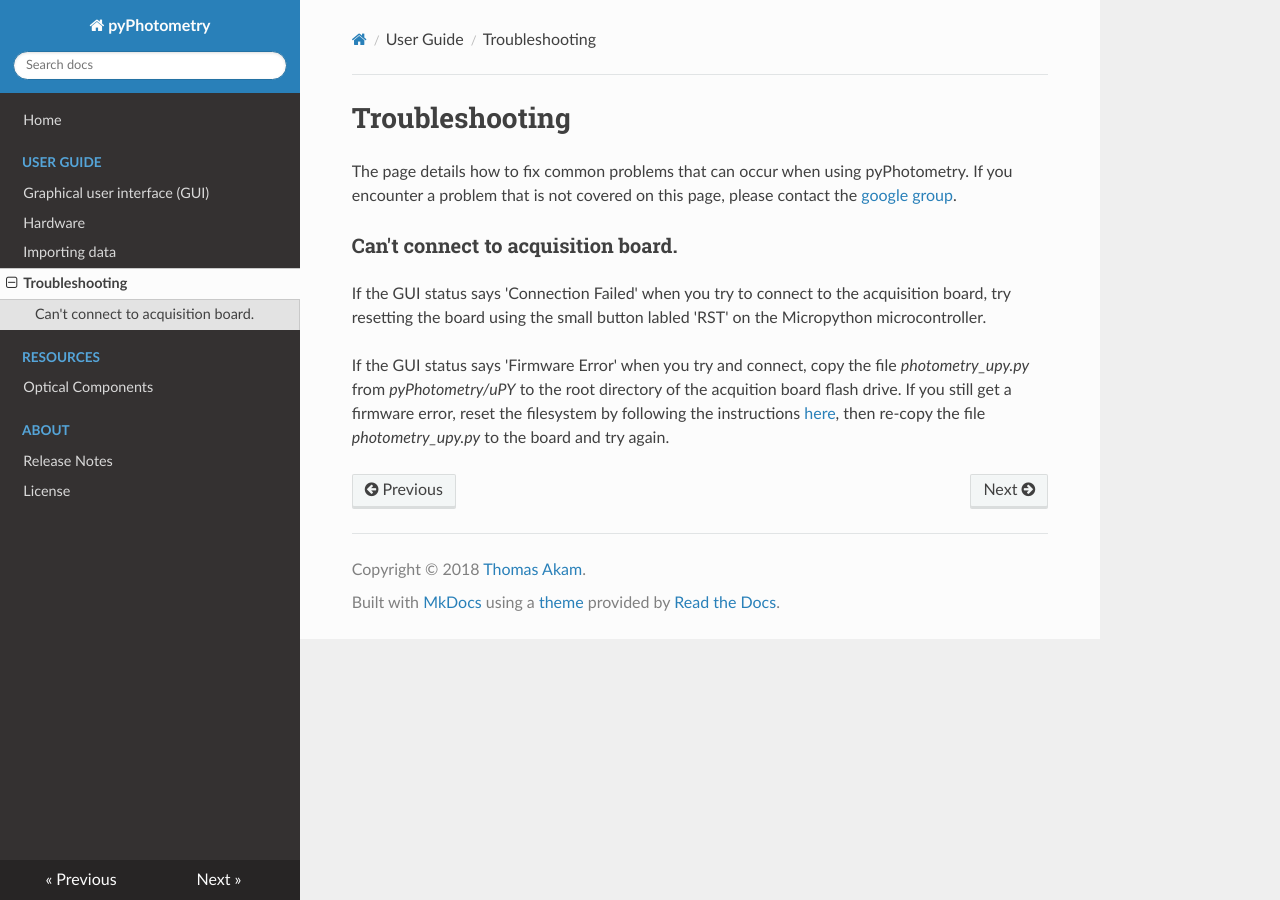
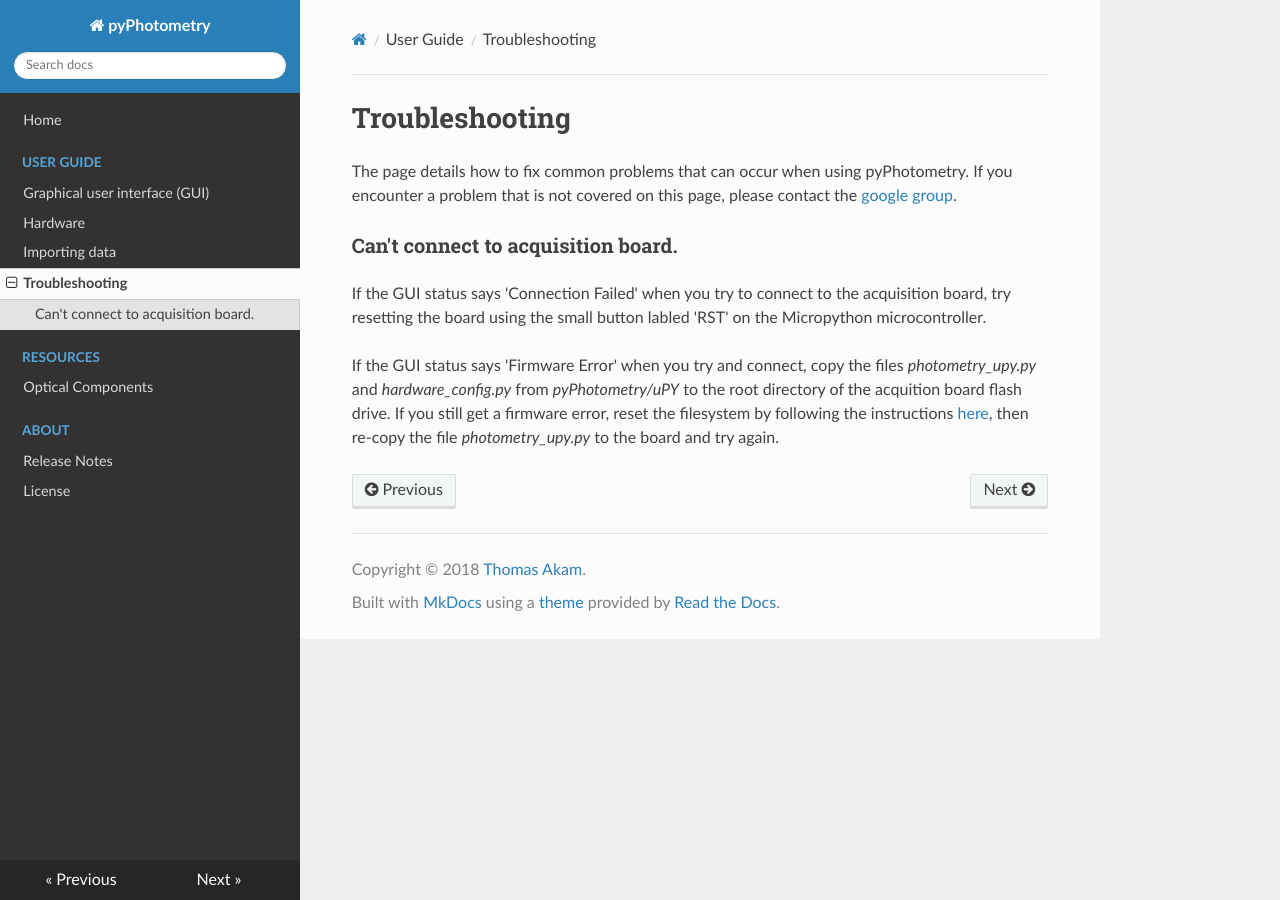
Before and after one commit to pyPhotometry/docs, an MkDocs documentation site: the page built from docs/user-guide/troubleshooting.md, in a window 1280 px wide. Built offline with MkDocs 1.6.1, drawn with Linux system fonts in a browser that asks for light colours; nearby versions of some CDN libraries.

Commit message:
Updated the troubleshooting page advide for firmware error.

```diff
--- a/docs/user-guide/troubleshooting.md
+++ b/docs/user-guide/troubleshooting.md
@@ -6,4 +6,4 @@ The page details how to fix common problems that can occur when using pyPhotomet
 
 If the GUI status says 'Connection Failed' when you try to connect to the acquisition board, try resetting the board using the small button labled 'RST' on the Micropython microcontroller.
 
-If the GUI status says 'Firmware Error' when you try and connect, copy the file *photometry_upy.py* from *pyPhotometry/uPY* to the root directory of the acquition board flash drive.  If you still get a firmware error, reset the filesystem by following the instructions [here](https://docs.micropython.org/en/latest/pyboard/tutorial/reset.html#factory-reset-the-filesystem), then re-copy the file *photometry_upy.py* to the board and try again.
+If the GUI status says 'Firmware Error' when you try and connect, copy the files *photometry_upy.py* and *hardware_config.py* from *pyPhotometry/uPY* to the root directory of the acquition board flash drive.  If you still get a firmware error, reset the filesystem by following the instructions [here](https://docs.micropython.org/en/latest/pyboard/tutorial/reset.html#factory-reset-the-filesystem), then re-copy the file *photometry_upy.py* to the board and try again.
```
Also changed, not shown: docs/about/release-notes.md (+1 -1 lines).
